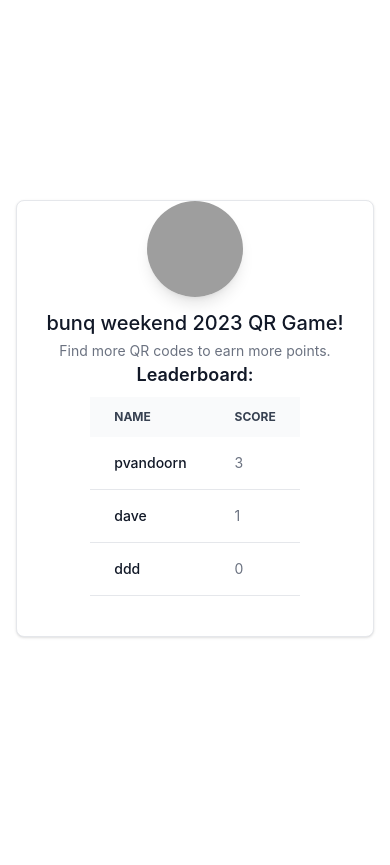
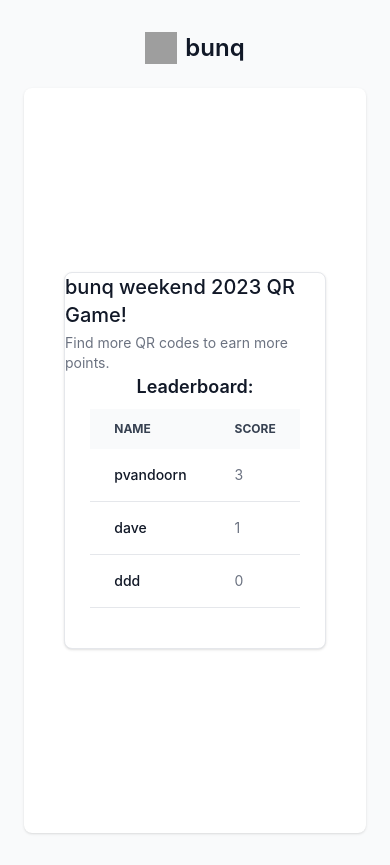
Before and after one commit to two-trick-pony-NL/qrgame, a Django app: page / in a window 390 px wide. Before the commit the page ends 638 px from the top, so only its background shows below. Run offline with Django 4.2, Linux system fonts and the light colour scheme; data comes from the database, SQL or seed files in the repository; both versions use the stored data as it was after the commit; some libraries are stand-ins or nearby versions; grey boxes are pictures that could not be loaded.

Commit message:
changed sizing on mobile

```diff
--- a/qrcodegame/templates/base.html
+++ b/qrcodegame/templates/base.html
@@ -1,8 +1,33 @@
-<link href="https://cdnjs.cloudflare.com/ajax/libs/flowbite/1.6.5/flowbite.min.css" rel="stylesheet" />
-<script src="https://cdnjs.cloudflare.com/ajax/libs/flowbite/1.6.5/flowbite.min.js"></script>
 
-<div class="mt-10">
 
-{% block content%}
-{% endblock %}
-</div>
+
+<!DOCTYPE html>
+<html lang="en">
+  <head>
+    <meta charset="UTF-8">
+    <meta name="viewport" content="width=device-width, initial-scale=1.0">
+    <meta http-equiv="X-UA-Compatible" content="ie=edge">
+    <title>bunq qr quiz</title>
+    <link href="https://cdnjs.cloudflare.com/ajax/libs/flowbite/1.6.5/flowbite.min.css" rel="stylesheet" />
+
+  </head>
+  <body>
+
+<section class="bg-gray-50 dark:bg-gray-900">
+    <div class="flex flex-col items-center justify-center px-6 py-8 mx-auto md:h-screen lg:py-0">
+        <a href="#" class="flex items-center mb-6 text-2xl font-semibold text-gray-900 dark:text-white">
+            <img class="w-8 h-8 mr-2" src="https://d21buns5ku92am.cloudfront.net/69568/images/414720-bunq_App_Icon_Round-31f4a4-original-1642508771.png" alt="logo">
+            bunq
+        </a>
+        <div class="w-full bg-white rounded-lg shadow dark:border md:mt-0 sm:max-w-md xl:p-0 dark:bg-gray-800 dark:border-gray-700">
+            <div class="p-6 space-y-4 md:space-y-6 sm:p-8">
+                {% block content%}
+                {% endblock %}
+            </div>
+        </div>
+    </div>
+  </section>
+  <script src="https://cdnjs.cloudflare.com/ajax/libs/flowbite/1.6.5/flowbite.min.js"></script>
+
+</body>
+</html>
--- a/qrcodegame/templates/home.html
+++ b/qrcodegame/templates/home.html
@@ -4,11 +4,8 @@
 
 
 <div class="w-full flex min-h-full items-center justify-center py-40 px-4 sm:px-6 lg:px-8 bg">
-
 <div class="w-full  bg-white border border-gray-200 rounded-lg shadow dark:bg-gray-800 dark:border-gray-700">
   <div class="flex flex-col items-center pb-10">
-      <img class="w-24 h-24 mb-3 rounded-full shadow-lg" src="https://d21buns5ku92am.cloudfront.net/69568/images/414720-bunq_App_Icon_Round-31f4a4-original-1642508771.png" alt="home"/>
-
       <h5 class="mb-1 text-xl font-medium text-gray-900 dark:text-white">bunq weekend 2023 QR Game!</h5>
       <span class="text-sm text-gray-500 dark:text-gray-400">Find more QR codes to earn more points.</span>
       {% include 'leaderboard.html' with leaderboard=leaderboard%}
--- a/qrcodegame/templates/success.html
+++ b/qrcodegame/templates/success.html
@@ -3,9 +3,6 @@
 {% block content%}
 
 
-  <div class="flex min-h-full items-center justify-center py-40 px-4 sm:px-6 lg:px-8 bg">
-
-<div class="w-full  bg-white border border-gray-200 rounded-lg shadow dark:bg-gray-800 dark:border-gray-700">
   <div class="flex flex-col items-center pb-10">
     {% if correct %}
     <img class="w-24 h-24 mb-3 rounded-full shadow-lg" src="https://cdn2.iconfinder.com/data/icons/weby-flat-vol-1/512/1_Approved-check-checkbox-confirm-green-success-tick-512.png" alt="success"/>
@@ -24,7 +21,4 @@
       {% include 'leaderboard.html' with leaderboard=leaderboard%}
 
   </div>
-</div>
-<div class="flex min-h-full items-center justify-center py-40 px-4 sm:px-6 lg:px-8 bg">
-
   {% endblock%}
--- a/qrcodegame/urls.py
+++ b/qrcodegame/urls.py
@@ -4,5 +4,6 @@ from qrcodegame import views
 
 urlpatterns = [
     path('', views.home, name='homepage'),
+    path('test', views.test, name='homepage'),
     path('random', views.random, name='random'),
 ]
--- a/qrcodegame/views.py
+++ b/qrcodegame/views.py
@@ -10,6 +10,11 @@ from core.utils import signer
 def home(request):
     leaderboard = Leaderboard.objects.order_by('-score')[:10]
     return render(request, 'home.html', {'leaderboard':leaderboard})
+
+
+def test(request):
+    leaderboard = Leaderboard.objects.order_by('-score')[:10]
+    return render(request, 'test.html', {'leaderboard':leaderboard})
 
 
 
```
Also changed, not shown: qrcodegame/templates/question.html (+9 -25 lines), qrcodegame/templates/slackhandle.html (+6 -12 lines), qrcodegame/templates/test.html (added, +10 -0 lines), db.sqlite3.
